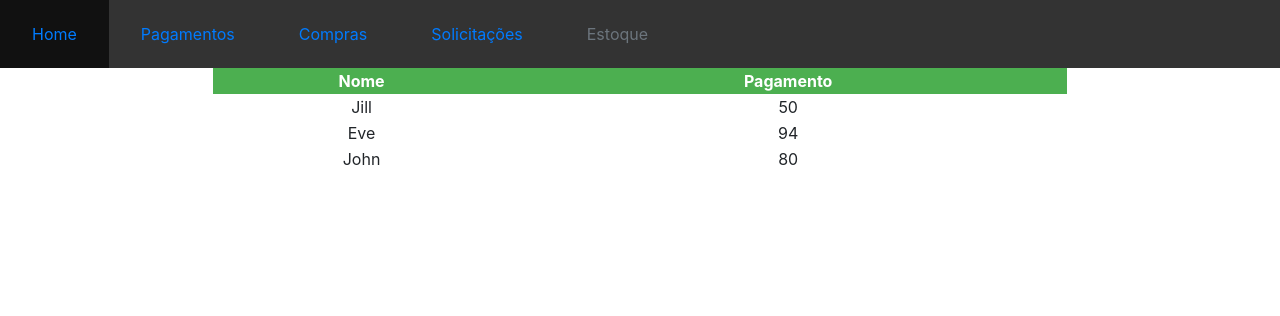
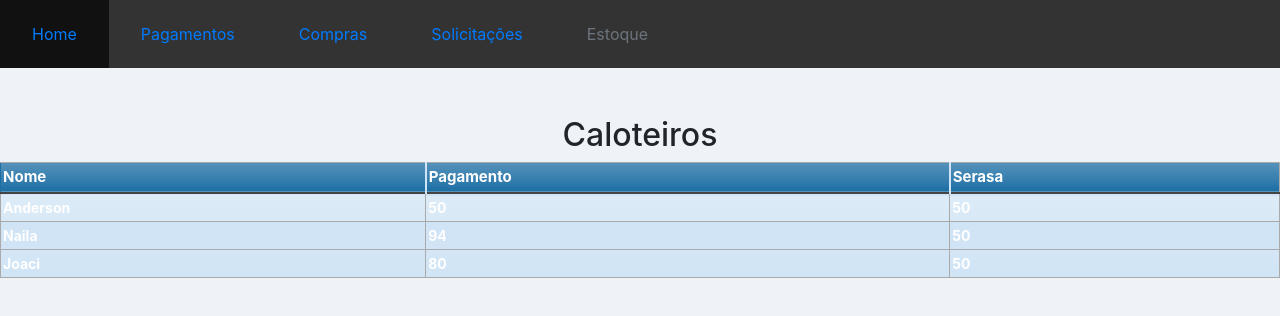
Before and after one commit to ricardobah/Caloteiro, a React (Create React App) app: page /home in a window 1280 px wide. Shown: the top 316 px of the page. Built offline with nearby package versions, Linux system fonts and the light colour scheme.

Commit message:
add bluetable, home, change css

```diff
--- a/public/index.html
+++ b/public/index.html
@@ -21,7 +21,7 @@
   integrity="sha384-GJzZqFGwb1QTTN6wy59ffF1BuGJpLSa9DkKMp0DgiMDm4iYMj70gZWKYbI706tWS"
   crossorigin="anonymous"
 />
-    <link rel="shortcut icon" href="%PUBLIC_URL%/favicon.ico" />
+    <link rel="shortcut icon" href="%PUBLIC_URL%/img/cafe.png" />
     <meta
       name="viewport"
       content="width=device-width, initial-scale=1, shrink-to-fit=no"
@@ -41,7 +41,7 @@
       work correctly both with client-side routing and a non-root public URL.
       Learn how to configure a non-root public URL by running `npm run build`.
     -->
-    <title>React App</title>
+    <title>Caloteiro!</title>
   </head>
   <body>
     <noscript>You need to enable JavaScript to run this app.</noscript>
--- a/src/App.css
+++ b/src/App.css
@@ -1,5 +1,9 @@
 .App {
   text-align: center;
+
+}
+body{
+  background-color: #eff3f8;
 }
 
 .App-logo {
--- a/src/App.js
+++ b/src/App.js
@@ -2,7 +2,7 @@ import React, { Component } from 'react';
 import {Route, BrowserRouter as Router, Link} from 'react-router-dom'
 import { Nav, Button } from 'react-bootstrap';
 import './App.css';
-import {Table} from './table.js'
+import {Home} from './home.js'
 class App extends Component {
   render() {
     return (
@@ -12,7 +12,9 @@ class App extends Component {
 
         <div className="App">
             <MainHeader/>
-            <Route exact path ='/home' component={Table}/>
+            <br/>
+            <br/>
+            <Route exact path ='/home' component={Home}/>
 
 
         </div>
--- /dev/null
+++ b/src/home.js
@@ -0,0 +1,25 @@
+import React, {Component} from 'react'
+import {Table} from'./table.js'
+
+class Home extends Component{
+
+
+
+
+render(){
+
+
+    return(
+        <div>
+            <h2>Caloteiros</h2>
+            <Table/>
+        </div>
+    );
+
+}
+
+
+}
+
+
+export {Home}
--- /dev/null
+++ b/src/table.css
@@ -0,0 +1,61 @@
+table.blueTable {
+    border: 1px solid #1C6EA4;
+    background-color: #EEEEEE;
+    width: 100%;
+    text-align: left;
+    border-collapse: collapse;
+  }
+  table.blueTable td, table.blueTable th {
+    border: 1px solid #AAAAAA;
+    padding: 3px 2px;
+  }
+  table.blueTable tbody td {
+    font-size: 13px;
+  }
+  table.blueTable tr:nth-child(even) {
+    background: #D0E4F5;
+  }
+  table.blueTable thead {
+    background: #1C6EA4;
+    background: -moz-linear-gradient(top, #5592bb 0%, #327cad 66%, #1C6EA4 100%);
+    background: -webkit-linear-gradient(top, #5592bb 0%, #327cad 66%, #1C6EA4 100%);
+    background: linear-gradient(to bottom, #5592bb 0%, #327cad 66%, #1C6EA4 100%);
+    border-bottom: 2px solid #444444;
+  }
+  table.blueTable thead th {
+    font-size: 15px;
+    font-weight: bold;
+    color: #FFFFFF;
+    border-left: 2px solid #D0E4F5;
+  }
+  table.blueTable thead th:first-child {
+    border-left: none;
+  }
+
+  table.blueTable tfoot {
+    font-size: 14px;
+    font-weight: bold;
+    color: #FFFFFF;
+    background: #D0E4F5;
+    background: -moz-linear-gradient(top, #dcebf7 0%, #d4e6f6 66%, #D0E4F5 100%);
+    background: -webkit-linear-gradient(top, #dcebf7 0%, #d4e6f6 66%, #D0E4F5 100%);
+    background: linear-gradient(to bottom, #dcebf7 0%, #d4e6f6 66%, #D0E4F5 100%);
+    border-top: 2px solid #444444;
+  }
+  table.blueTable tfoot td {
+    font-size: 14px;
+  }
+  table.blueTable tfoot .links {
+    text-align: right;
+  }
+  table.blueTable tfoot .links a{
+    display: inline-block;
+    background: #1C6EA4;
+    color: #FFFFFF;
+    padding: 2px 8px;
+    border-radius: 5px;
+  }
+
+  thred {
+    background-color: #333; color: #E9E9F1
+  }
--- a/src/table.js
+++ b/src/table.js
@@ -1,5 +1,5 @@
 import React, {Component} from 'react'
-
+import './table.css'
 
 class Table extends Component{
 
@@ -19,7 +19,7 @@ render(){
 
       };
       const thd = {
-        'background-color': '#4CAF50',
+
         'color': 'white'
       }
 
@@ -27,27 +27,37 @@ render(){
 
     return(
 <div style={ divStyle}>
-<table className="col-8" >
+<table className="col-8" className="blueTable" >
+<thead >
+
   <tr>
     <th style = {thd}>Nome</th>
 
     <th style = {thd}>Pagamento</th>
+    <th style = {thd}>Serasa</th>
   </tr>
+</thead>
+<tfoot>
+
   <tr>
-    <td>Jill</td>
+    <td>Anderson</td>
 
+    <td>50</td>
     <td>50</td>
   </tr>
   <tr>
-    <td>Eve</td>
+    <td>Naila</td>
 
     <td>94</td>
+    <td>50</td>
   </tr>
   <tr>
-    <td>John</td>
+    <td>Joaci</td>
 
     <td>80</td>
+    <td>50</td>
   </tr>
+</tfoot>
 </table>
 </div>
 
```
Also changed, not shown: public/img/cafe.jpg (added), public/img/cafe.png (added).
